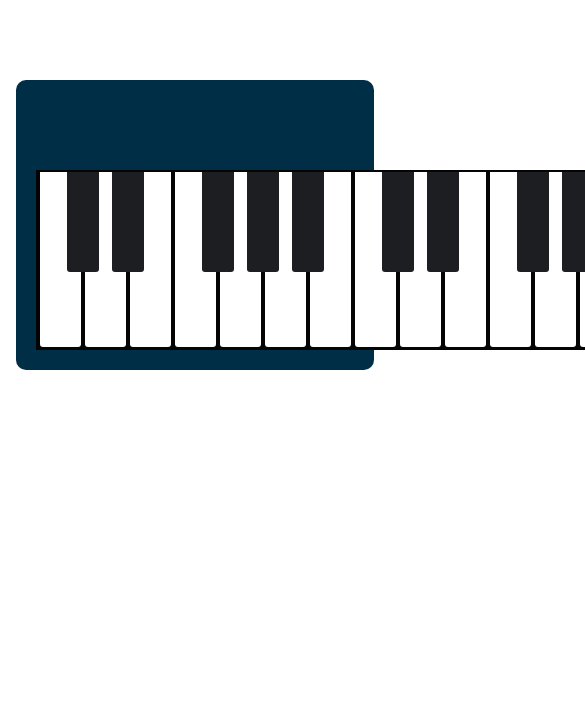
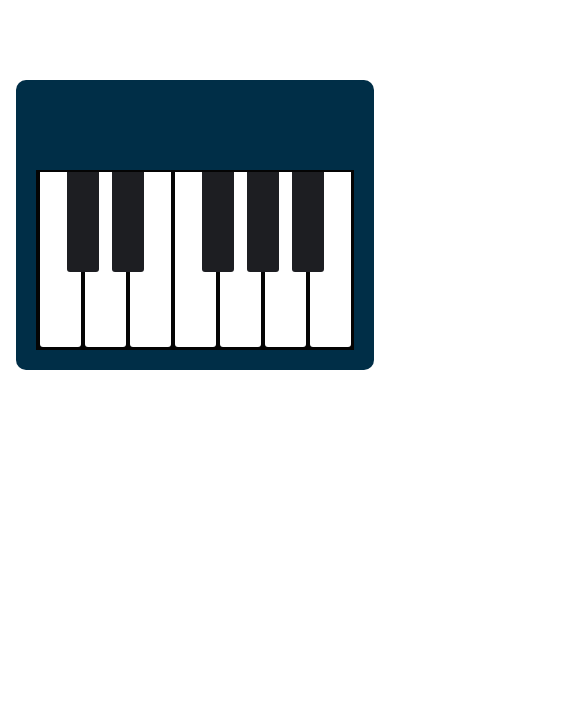
Before and after one commit to Sekoutouree/Reponsive-Piano, a plain HTML site: page index.html in a window 390 px wide. Shown: the top 708 px of the page, 585 px wide, since content can reach past the window. Drawn offline with Linux system fonts and the light colour scheme.

Commit message:
Updated css

```diff
--- a/styles.css
+++ b/styles.css
@@ -22,6 +22,7 @@ html {
     width: 949px;
     height: 180px;
     padding-left: 2px;
+    overflow: hidden;
 }
 
 .key {
@@ -48,4 +49,14 @@ html {
     #piano {
         width: 358px;
     }
+
+    .keys {
+        width: 318px;
+    }
+
+    .logo {
+        width: 150px;
+    }
 }
+
+@media (min-width: 769px) (max-width: 1199px) {}
```
